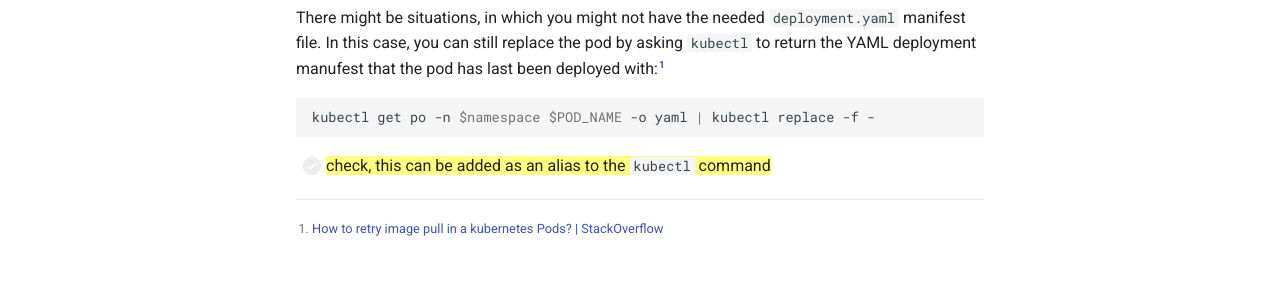
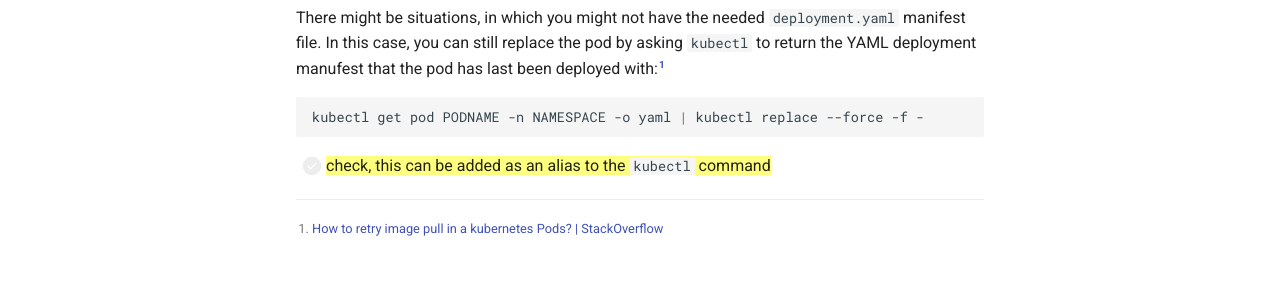
Before and after one commit to preslavrachev/devnotes, an MkDocs documentation site: the page built from docs/devops/kubernetes.md, in a window 1280 px wide. Shown: the part 350-650 px from the top of the page. Built offline with MkDocs 1.6.1 and Material for MkDocs 9.7.7, drawn with Linux system fonts in a browser that asks for light colours.

Commit message:
Update Mar 06, 2019

````diff
--- a/docs/devops/kubernetes.md
+++ b/docs/devops/kubernetes.md
@@ -7,7 +7,7 @@
 There might be situations, in which you might not have the needed `deployment.yaml` manifest file. In this case, you can still replace the pod by asking `kubectl` to return the YAML deployment manufest that the pod has last been deployed with:[^replace]
 
 ```bash
-kubectl get po -n $namespace $POD_NAME -o yaml | kubectl replace -f -
+kubectl get pod PODNAME -n NAMESPACE -o yaml | kubectl replace --force -f -
 ```
 
 - [ ] ==check, this can be added as an alias to the `kubectl` command==
````
